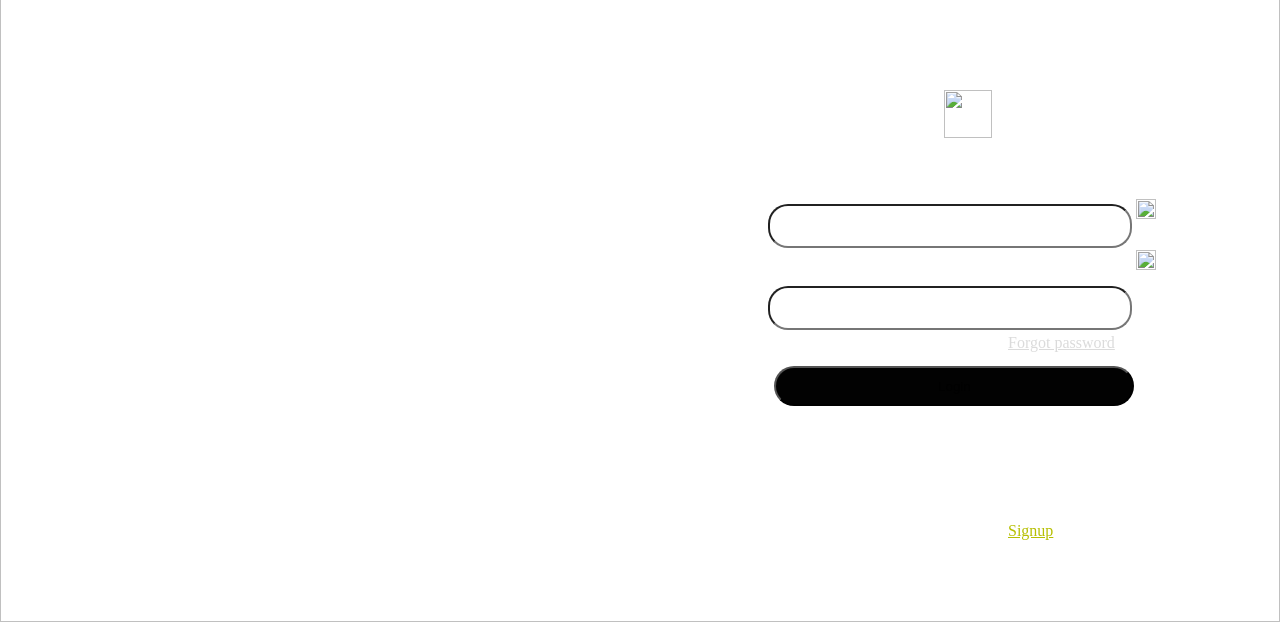
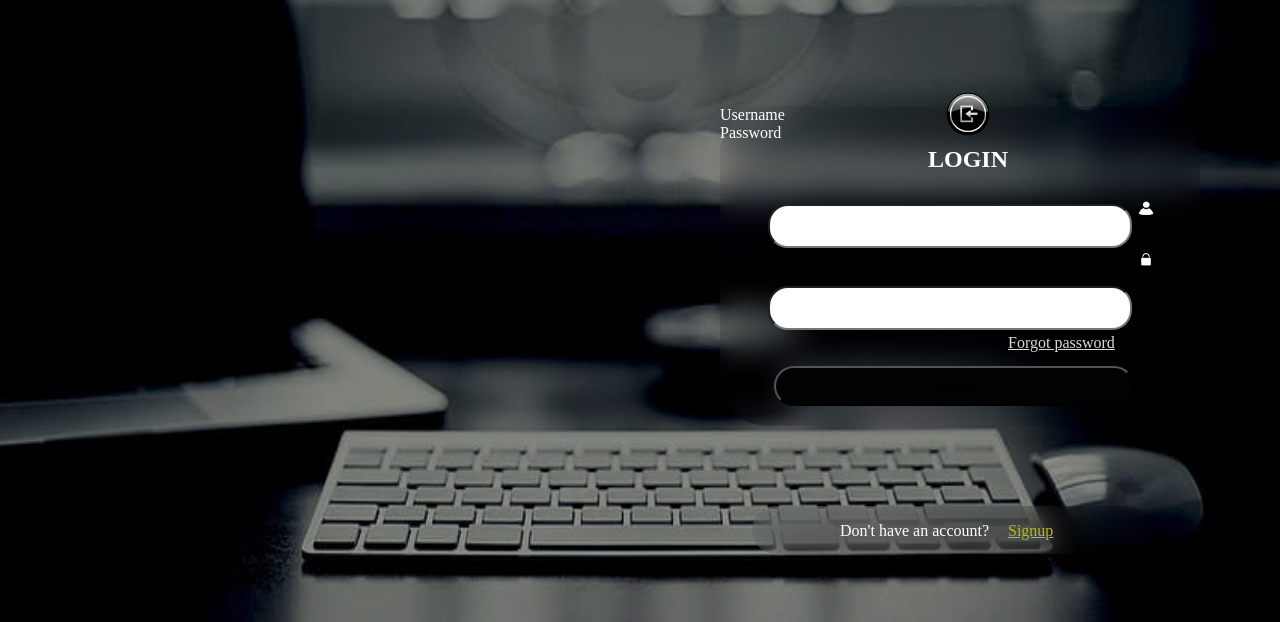
Before and after one commit to kambleyashwant15-arch/kambledesigner1k.io, a plain HTML site: page index.html in a window 1280 px wide. Shown: the part 296-918 px from the top of the page. Drawn offline with Linux system fonts and the light colour scheme.

Commit message:
Update index.html

```diff
--- a/index.html
+++ b/index.html
@@ -8,16 +8,16 @@
     <link rel="stylesheet" href="style.css">
 </head>
 <body>
-    <img class="wallpaper" src="img/wallpaper.jpg" alt="">
+    <img class="wallpaper" src="wallpaper.jpg" alt="">
 
     <img src="" alt="png">
     <h1 class="kamble">KAMBLE</h1>
     <h2 class="designer" >- D E  S  I  G  N  E  R -</h2>
 
     <div class="box">
-        <img class="yk" src="img/yk.png" alt="">
-         <img class="lc" src="img/lc.png" alt="">
-          <img class="lp" src="img/lp.png" alt="">
+        <img class="yk" src="yk.png" alt="">
+         <img class="lc" src="lc.png" alt="">
+          <img class="lp" src="lp.png" alt="">
         <form>
             <h2 class="login">LOGIN</h2>
             <div class="inputBox">
@@ -71,4 +71,5 @@
 
 
 </body>
+
 </html>
```
